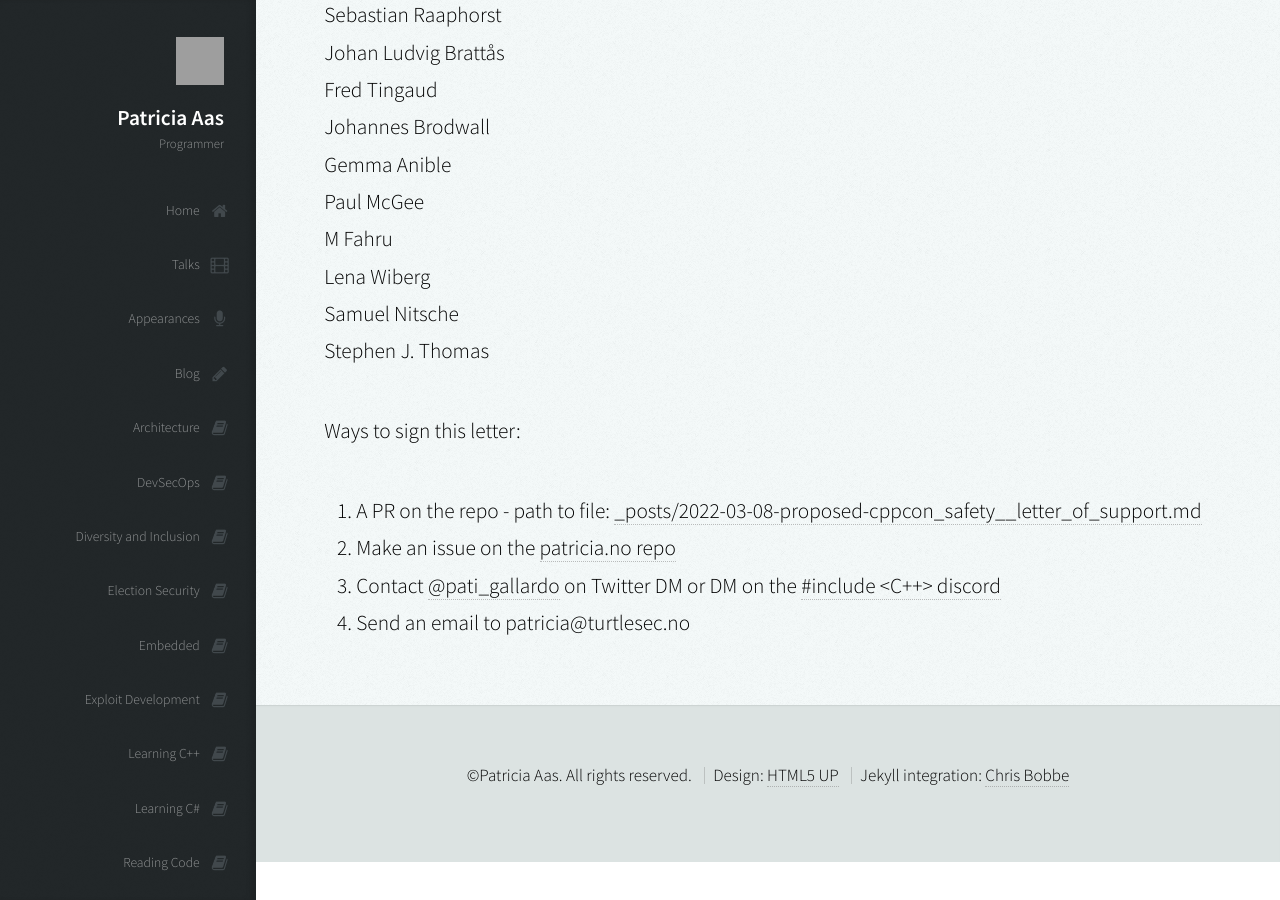
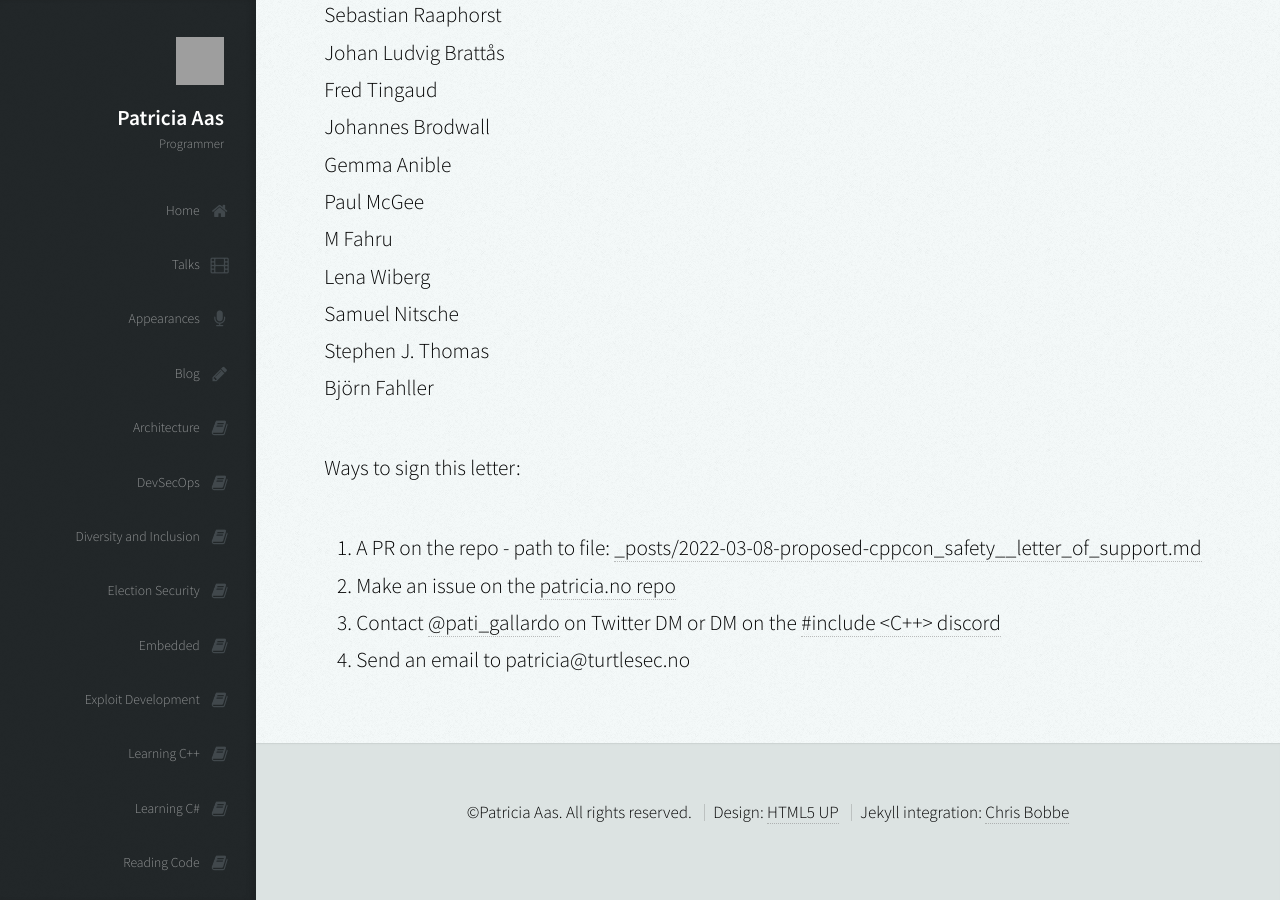
Before and after one commit to patricia-gallardo/patricia-gallardo.github.io, a Jekyll site: the page built from _posts/2022-03-08-proposed-cppcon_safety__letter_of_support.md, in a window 1280 px wide and 900 px high, scrolled down 8136 px. Built offline with Jekyll 4.4.1, drawn with Linux system fonts in a browser that asks for light colours; nearby versions of some CDN libraries; grey boxes are pictures that could not be loaded.

Commit message:
Update 2022-03-08-proposed-cppcon_safety__letter_of_support.md

```diff
--- a/_posts/2022-03-08-proposed-cppcon_safety__letter_of_support.md
+++ b/_posts/2022-03-08-proposed-cppcon_safety__letter_of_support.md
@@ -226,6 +226,7 @@ M Fahru <br>
 Lena Wiberg <br>
 Samuel Nitsche <br>
 Stephen J. Thomas <br>
+Björn Fahller <br>
 
 
 Ways to sign this letter:
```
